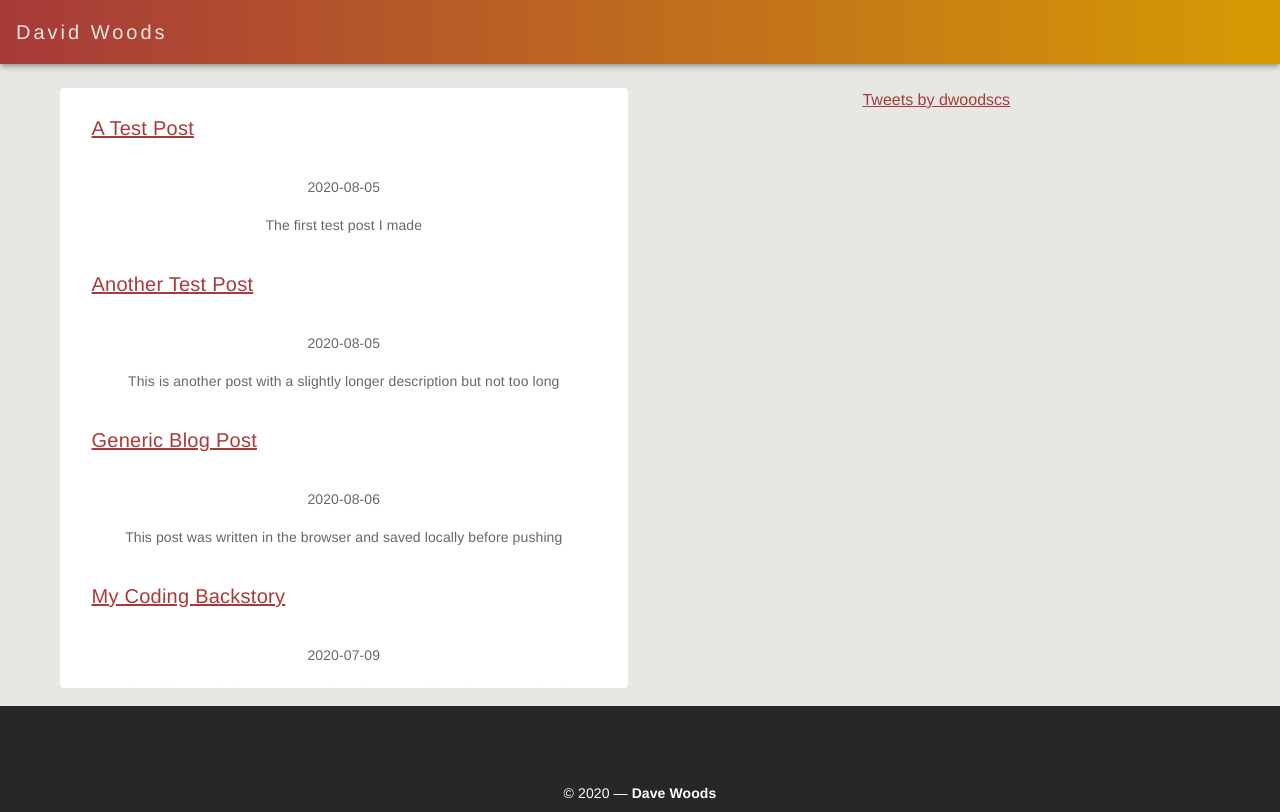
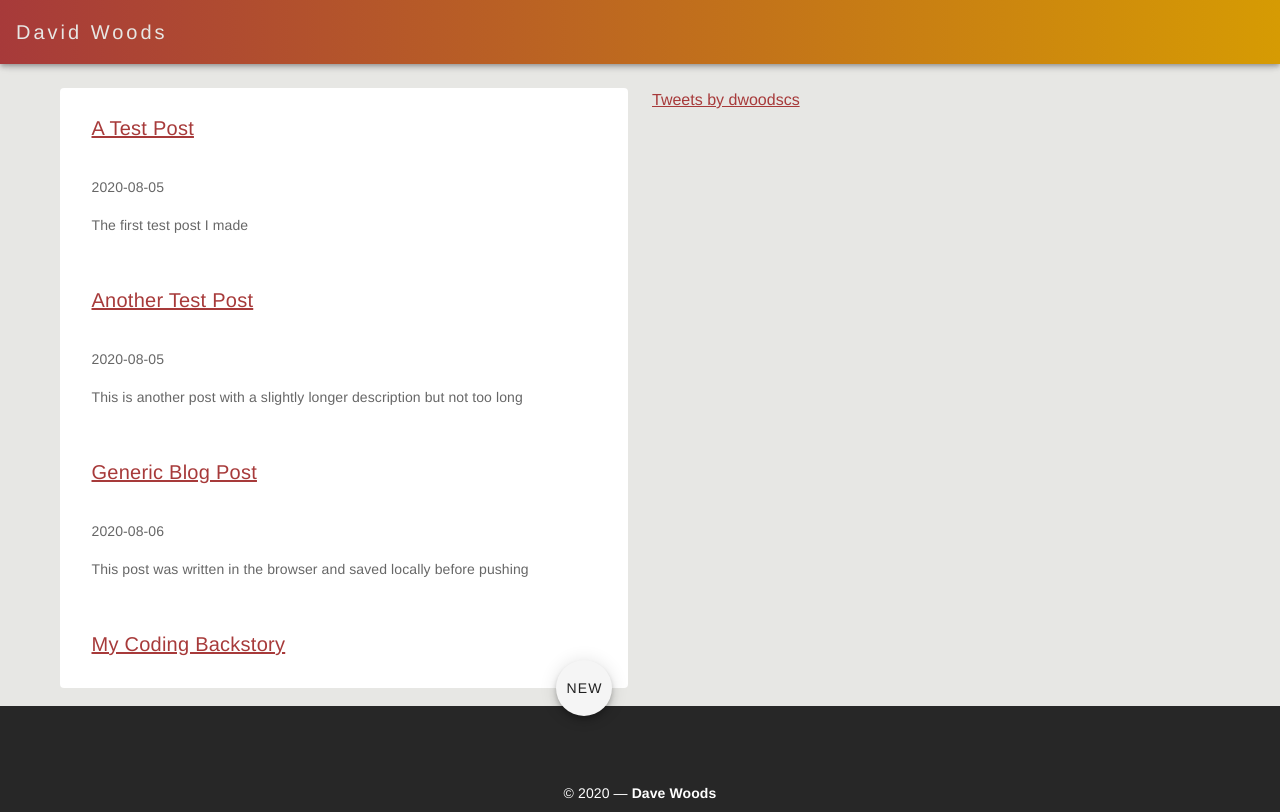
Before and after one commit to dave-woods/dwoods.xyz, a Vue app: page /blog/read in a window 1280 px wide. Built offline with nearby package versions, Linux system fonts and the light colour scheme; the HTML template or start-up script is replaced by a standard one.

Commit message:
Made blog tags work and updated some styling

```diff
--- a/src/App.vue
+++ b/src/App.vue
@@ -30,7 +30,6 @@ export default {
   font-family: Avenir, Helvetica, Arial, sans-serif;
   -webkit-font-smoothing: antialiased;
   -moz-osx-font-smoothing: grayscale;
-  text-align: center;
   color: #2c3e50;
   background-color: #E7E7E4;
 }
--- a/src/assets/meta/posts.json
+++ b/src/assets/meta/posts.json
@@ -26,5 +26,12 @@
         "title": "My Coding Backstory",
         "description": "A short history of where I've come from in terms of development and code creation...",
         "tags": ["development"]
+    },
+    {
+        "id": "one-with-tags",
+        "date": "2020-08-07",
+        "title": "Here Are Lots Of Tags",
+        "description": "A post where I test out what it looks like if there are lots of random tags associated with it, some of which don't point anywhere...",
+        "tags": ["development", "random", "multiple", "research", "fifth", "a space", "7", "omg so many", "n-oche", "xyz"]
     }
 ]
--- a/src/components/BlogPost.vue
+++ b/src/components/BlogPost.vue
@@ -1,12 +1,30 @@
 <template>
     <div>
-        <div v-html="computedMarkdown"></div>
-        <hr/>
-        <div>{{ postDate }}</div>
-        <div v-if="postTags && postTags.length > 0">
-            <router-link class="primary white--text pa-1 ma-2" v-for="tag in postTags" :to="`/section/${tag}`" :key="`tag-${tag}`">+ {{tag}}</router-link>
-        </div>
-        <hr/>
+        <v-container>
+            <v-row>
+                <v-col class="white pa-8 rounded flex text-justify">
+                    <div v-html="computedMarkdown"></div>
+                </v-col>
+            </v-row>
+            <v-row class="my-2" justify="space-between">
+                <v-col cols="4">
+                <div>Posted on {{ niceDate }}</div>
+                </v-col>
+                <v-col v-if="postTags && postTags.length > 0" cols="6" class="text-right">
+                    <v-chip
+                        v-for="tag in postTags"
+                        :key="`tag-${tag}`"
+                        :to="`/blog/tag/${tag}`"
+                        color="primary"
+                        class="ma-1"
+                        label
+                        link
+                    >
+                        #{{tag}}
+                    </v-chip>
+                </v-col>
+            </v-row>
+        </v-container>
     </div>
 </template>
 
@@ -25,6 +43,9 @@ export default {
     computed: {
         computedMarkdown() {
             return DOMPurify.sanitize(marked(this.contents))
+        },
+        niceDate() {
+            return new Date(this.postDate).toDateString()
         }
     },
     methods: {
--- a/src/router/index.js
+++ b/src/router/index.js
@@ -33,9 +33,18 @@ const routes = [
     component: Blog
   },
   {
+    path: '/blog/tag/:tag',
+    props: true,
+    component: Blog
+  },
+  {
     path: '/section/:sectionId',
     props: true,
     component: Section
+  },
+  {
+    path: '/research',
+    redirect: '/section/research'
   },
   {
     path: '*',
--- a/src/views/Blog.vue
+++ b/src/views/Blog.vue
@@ -1,33 +1,52 @@
 <template>
     <div v-if="postId">
-        <blog-post :postId="postId"></blog-post>
-        <v-btn key="see-all-posts-button" to="/blog/read">See all</v-btn>
+        <v-container>
+            <v-row>
+                <v-col>
+                    <blog-post :postId="postId"></blog-post>
+                </v-col>
+            </v-row>
+            <v-row>
+                <v-col class="text-center">
+                    <v-btn key="see-all-posts-button" to="/blog/read">See all</v-btn>
+                </v-col>
+            </v-row>
+        </v-container>
     </div>
-    <div v-else-if="writing">
+    <div class="text-center" v-else-if="writing">
         <h1>Write Post{{ !saved ? ' *' : ''}}</h1>
-
-        <v-textarea class="monospace" auto-grow placeholder="Write your markdown here" v-model="contents"></v-textarea>
+        <v-container>
+            <v-row>
+                <v-col cols="12" sm="6" style="max-height: 400px; overflow-y: auto">
+                    <v-textarea auto-grow class="monospace"  placeholder="Write your markdown here" v-model="contents"></v-textarea>
         <!-- Should maybe _.debounce the above -->
+                </v-col>
+                <v-col cols="12" sm="6" style="max-height: 400px; overflow-y: auto">
+                    <div class="white pa-6 text-left" v-html="computedMarkdown"></div>
+                </v-col>
+            </v-row>
+        </v-container>
         <v-btn key="save-text-button" @click="downloadMarkdown">Save Markdown</v-btn>
-        <div v-html="computedMarkdown"></div>
     </div>
     <div v-else>
         <v-container>
             <v-row>
-                <v-col cols="12" sm="6">
-                    <v-card flat height="600" class="blog-card">
+                <v-col cols="12" :sm="tag ? 12 :6">
+                    <v-card flat max-height="600" class="blog-card">
                         <v-list>
                             <v-list-item v-for="bp in blogPosts" :key="bp.id">
                             <v-card flat tile class="flex">
                                 <router-link :to="`/blog/read/${bp.id}`"><v-card-title>{{ bp.title }}</v-card-title></router-link>
                                 <v-card-subtitle>{{ bp.date }}</v-card-subtitle>
-                                <v-card-text>{{ bp.description }}</v-card-text>
+                                <v-card-text><p>{{ bp.description }}</p></v-card-text>
                             </v-card></v-list-item>
                         </v-list>
-                        <v-btn key="new-post-button" to="/blog/write">New</v-btn>
                     </v-card>
+                    <div style="position: relative">
+                        <v-btn fab absolute right bottom key="new-post-button" to="/blog/write">New</v-btn>
+                    </div>
                 </v-col>
-                <v-col cols="12" sm="6">
+                <v-col v-if="!tag" cols="12" sm="6">
                     <twitter-feed url="dwoodscs"  height="600"></twitter-feed>
                 </v-col>
             </v-row>
@@ -54,7 +73,7 @@ import list from '@/assets/meta/posts'
 import BlogPost from '@/components/BlogPost'
 import TwitterFeed from '@/components/TwitterFeed.vue'
 export default {
-    props: ['postId', 'writing'],
+    props: ['postId', 'writing', 'tag'],
     components: {
         'blog-post': BlogPost,
         'twitter-feed': TwitterFeed
@@ -70,7 +89,7 @@ export default {
             return DOMPurify.sanitize(marked(this.contents))
         },
         blogPosts() {
-            return list
+            return this.tag ? list.filter(bp => bp.tags.includes(this.tag)) : list
         }
     },
     watch: {
--- a/src/views/Home.vue
+++ b/src/views/Home.vue
@@ -1,5 +1,5 @@
 <template>
-    <v-container>
+    <v-container class="text-center">
         <v-row>
             <v-col cols="12">
                 <h1 style="margin: auto">Hi! I'm David.</h1>
--- a/src/views/Section.vue
+++ b/src/views/Section.vue
@@ -1,7 +1,7 @@
 <template>
     <v-container>
         <v-row>
-            <v-col>
+            <v-col class="text-center">
                 <h1>I'm a <span class="who-am-i">{{ whoAmI }}</span>.</h1>
             </v-col>
         </v-row>
```
Also changed, not shown: src/assets/posts/one-with-tags.md (added, +5 -0 lines).
